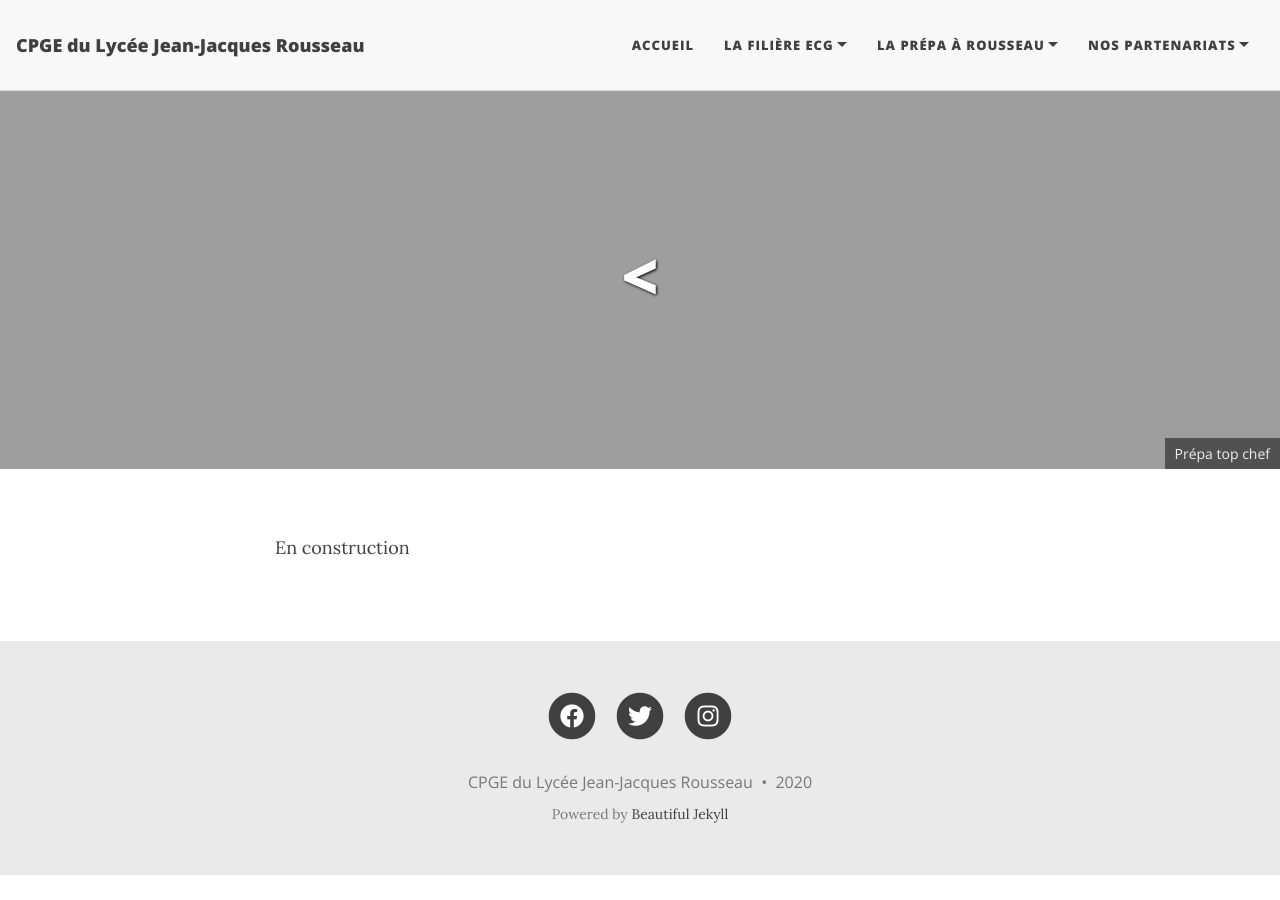
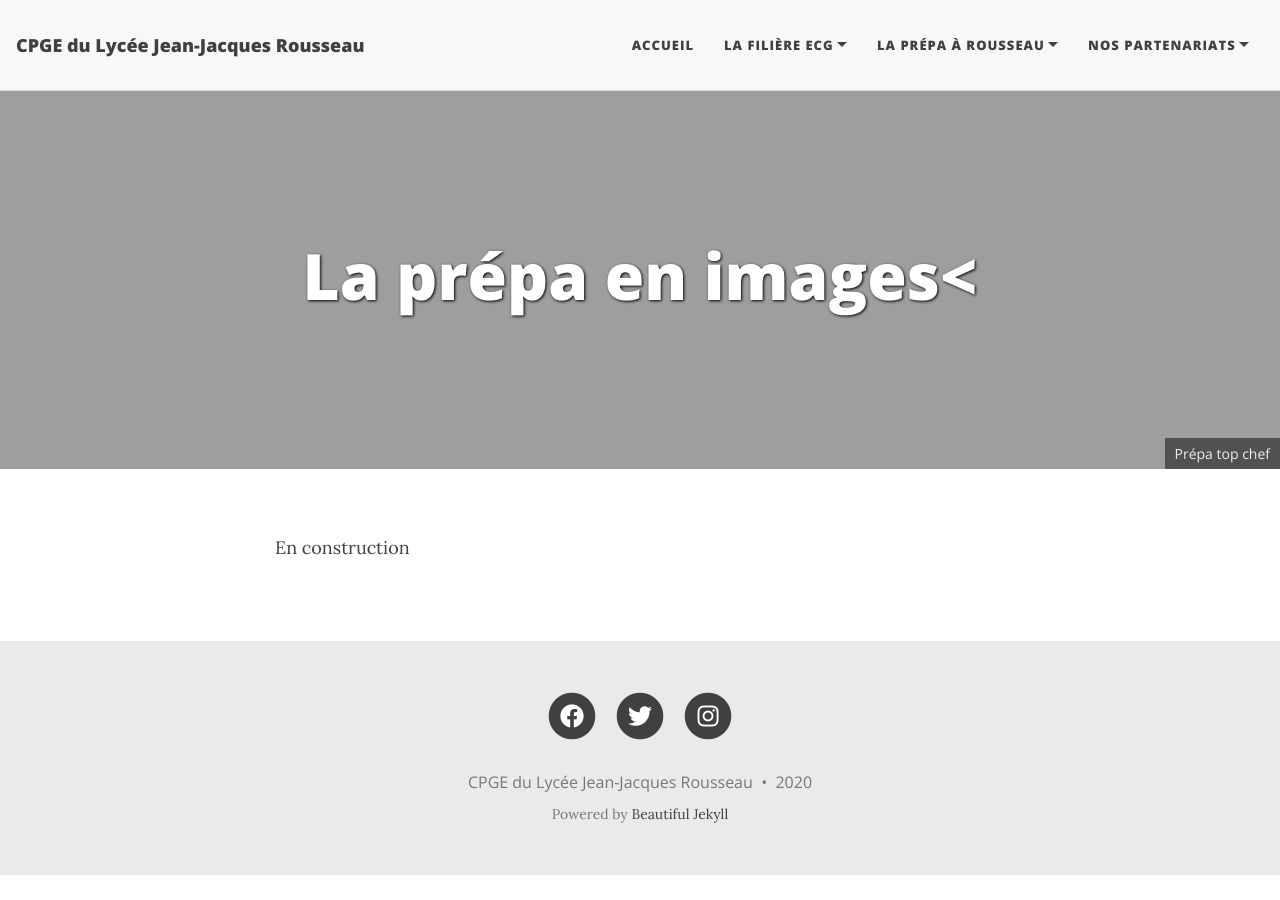
Before and after one commit to cpgesarcelles/cpgesarcelles.github.io, a Jekyll site: the page built from prepa_en_images.md, in a window 1280 px wide. Built offline with Jekyll 4.4.1, drawn with Linux system fonts in a browser that asks for light colours; nearby versions of some CDN libraries.

Commit message:
Update header.html

```diff
--- a/_includes/header.html
+++ b/_includes/header.html
@@ -28,7 +28,7 @@
       <div class="col-xl-8 offset-xl-2 col-lg-10 offset-lg-1">
         <div class="{{ include.type }}-heading">
         <!--  <h1>{% if page.title %}{{ page.title }}{% else %}<br/>{% endif %}</h1> -->
-        <h1>{% if page.slogan %}{{ page.slogan }}{% else %}{% if page.title %}{{ page.tilte}}{% else %} <br/>{% endif %}<{% endif %}</h1>
+        <h1>{% if page.slogan %}{{ page.slogan }}{% else %}{% if page.title %}{{ page.title}}{% else %} <br/>{% endif %}<{% endif %}</h1>
           {% if page.subtitle %}
             {% if include.type == "page" %}
               <hr class="small">
```
